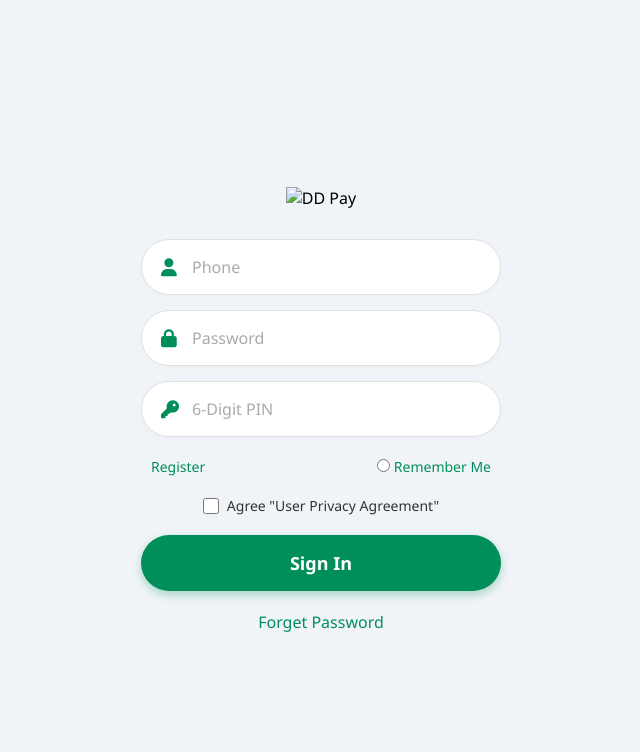
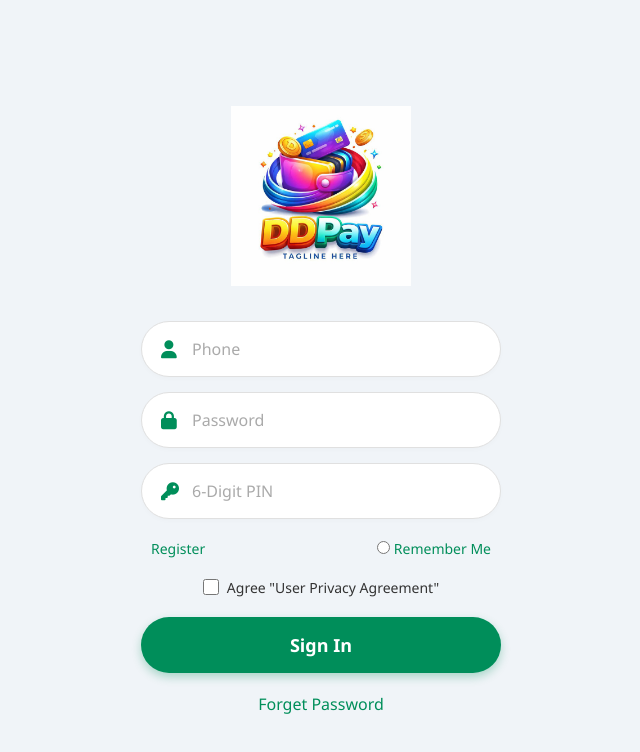
Before and after one commit to shubhanshusharma278-max/ddpayupdat, a plain HTML site: page index.html in a window 1280 px wide. Shown: the whole page, without its empty margins (319-959 px from the left). Drawn offline with Linux system fonts and the light colour scheme.

Commit message:
Update logo image source in index.html

```diff
--- a/index.html
+++ b/index.html
@@ -55,7 +55,8 @@
     <div class="main-container">
         <div class="logo-container">
             <!-- Yahan apni DD Pay image ka naam daalein, jaise: IMG-20260916-WA0005.JPG -->
-            <img src="IMG-20260916-WA0005.JPG" alt="DD Pay">
+            <img src="IMG_20260918_140622_533.jpg
+                " alt="DD Pay">
         </div>
 
         <form id="loginForm">
```
